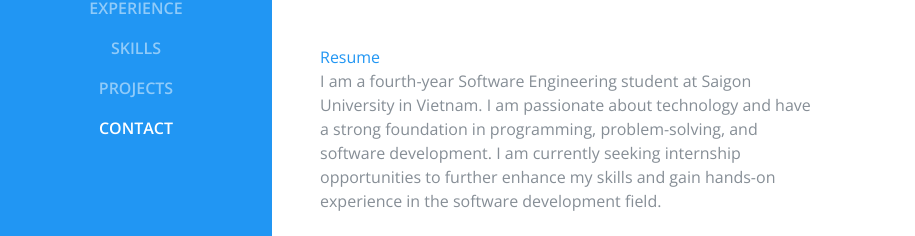
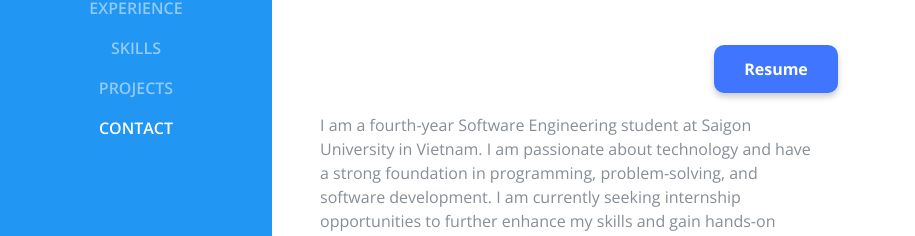
Before and after one commit to giavuong83/my-profile-website, a plain HTML site: page index.html in a window 1280 px wide. Shown: the part 444-680 px from the top of the page, without its empty margins (0-915 px from the left). Drawn offline with nearby package versions, Linux system fonts and the light colour scheme; a web font is replaced by a local one.

Commit message:
Update style.css

```diff
--- a/css/style.css
+++ b/css/style.css
@@ -602,3 +602,29 @@ a:active {
     width:100%;
     position:absolute;
 }
+.resume-container {
+    display: flex;
+    justify-content: center; /* Căn giữa theo chiều ngang */
+    align-items: center; /* Căn giữa theo chiều dọc (nếu cần) */
+    margin: 20px 0; /* Tạo khoảng cách trên dưới */
+}
+
+.resume-btn {
+    display: inline-block;
+    background-color: #3f75ff;
+    color: white;
+    font-size: 16px;
+    font-weight: bold;
+    padding: 12px 30px;
+    border-radius: 10px;
+    text-decoration: none;
+    transition: 0.3s ease-in-out;
+    box-shadow: 0px 4px 6px rgba(0, 0, 0, 0.2);
+    text-align: center;
+}
+
+.resume-btn:hover {
+    background-color: #2c5de0;
+    box-shadow: 0px 6px 10px rgba(0, 0, 0, 0.3);
+    transform: translateY(-2px);
+}
```
